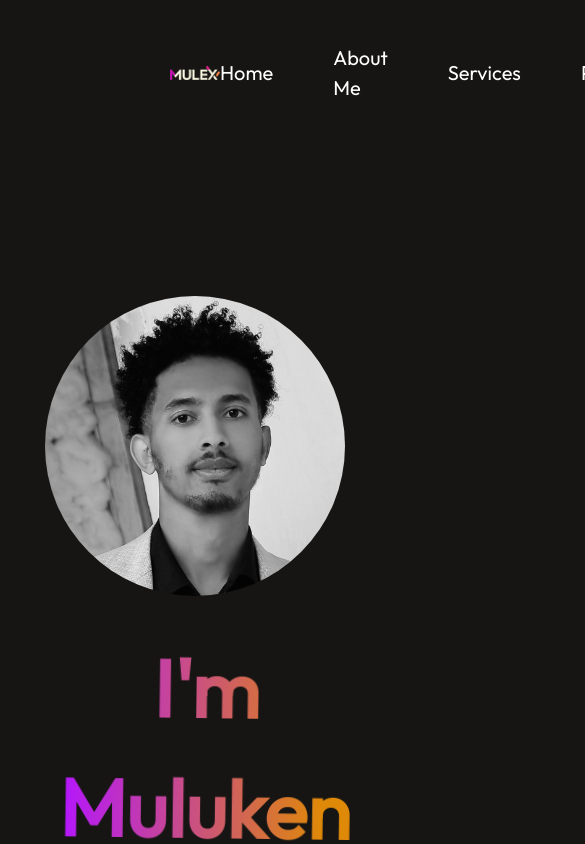
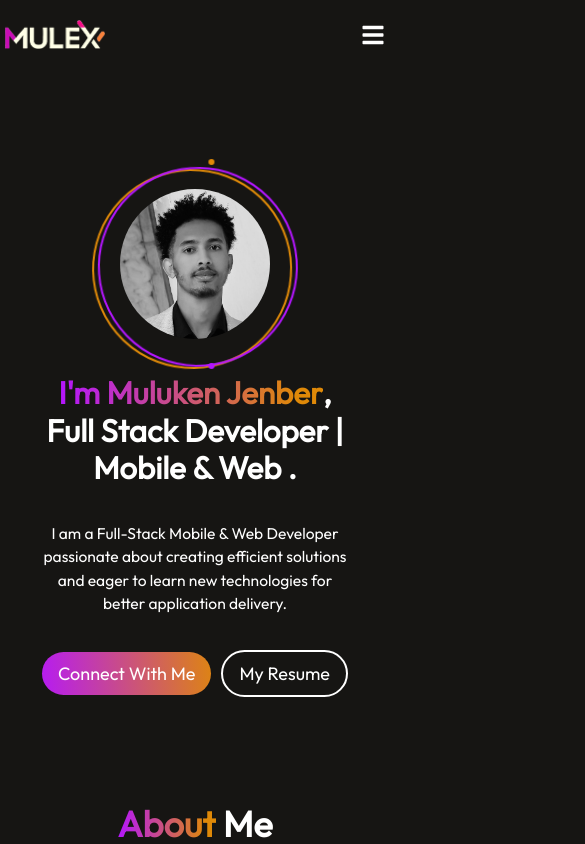
Before and after one commit to muluken0937/My_Portfolio, a React (Vite) app: page /contact in a window 390 px wide. Shown: the top 844 px of the page, 585 px wide, since content can reach past the window. Built offline with nearby package versions, Linux system fonts and the light colour scheme.

Commit message:
allow to addapt differnt screen size both hero and navbar

```diff
--- a/package.json
+++ b/package.json
@@ -14,6 +14,7 @@
     "react": "^19.0.0",
     "react-anchor-link-smooth-scroll": "^1.0.12",
     "react-dom": "^19.0.0",
+    "react-icons": "^5.5.0",
     "react-router-dom": "^6.30.0",
     "tailwindcss": "^4.0.9"
   },
--- a/src/components/Hero/Hero.css
+++ b/src/components/Hero/Hero.css
@@ -1,79 +1,249 @@
-.hero{
+.hero {
     display: flex;
     align-items: center;
     flex-direction: column;
     gap: 35px;
+    padding: 20px;
+    text-align: center;
 }
-.hero img{
-    margin-top: 150px;
+
+.image-container {
+    position: relative;
+    margin-top: 100px;
+    width: 250px;
+    height: 250px;
+}
+
+.hero img {
+    width: 100%;
+    height: 100%;
+    border-radius: 50%;
+    object-fit: cover;
+    position: relative;
+    z-index: 1;
+}
+
+.curve-line {
+    position: absolute;
     width: 300px;
     height: 300px;
+    border: 2px solid #B415FF;
     border-radius: 50%;
-    object-fit: cover;
-}
-.hero h1{
-
-    text-align: center;
-    width: 70%;
-    font-size: 80px;
-    font-weight: 600;
+    top: -25px;
+    left: -25px;
+    z-index: 0;
+    animation: vibrate 2s infinite ease-in-out;
 }
 
+.curve-line-1 {
+    border-color: #DF8908;
+    animation-delay: 0.5s;
+}
 
-.hero h1 span {
+.curve-line-2 {
+    border-color: #B415FF;
+    animation-delay: 1s;
+}
+
+.spot {
+    position: absolute;
+    width: 10px;
+    height: 10px;
+    background-color: #DF8908;
+    border-radius: 50%;
+    z-index: 2;
+    animation: spotMove 4s infinite ease-in-out;
+}
+
+.spot-1 {
+    top: -30px;
+    left: 50%;
+    background-color: #DF8908;
+}
+
+.spot-2 {
+    bottom: -30px;
+    left: 50%;
+    background-color: #B415FF;
+}
+
+.spot-3 {
+    top: 50%;
+    left: -30px;
+    background-color: #DF8908;
+}
+
+.spot-4 {
+    top: 50%;
+    right: -30px;
+    background-color: #B415FF;
+}
+
+@keyframes vibrate {
+    0%, 100% {
+        transform: translate(0, 0) rotate(0deg);
+    }
+    25% {
+        transform: translate(-5px, -5px) rotate(-2deg);
+    }
+    50% {
+        transform: translate(5px, 5px) rotate(2deg);
+    }
+    75% {
+        transform: translate(-5px, 5px) rotate(-2deg);
+    }
+}
+
+@keyframes spotMove {
+    0%, 100% {
+        transform: translateX(0);
+    }
+    25% {
+        transform: translateX(-15px);
+    }
+    50% {
+        transform: translateX(15px);
+    }
+    75% {
+        transform: translateX(-15px);
+    }
+}
+
+.hero h1 {
+    width: 90%;
+    font-size: clamp(40px, 8vw, 80px);
+    font-weight: 600;
+    line-height: 1.2;
+}
+
+.popup-text {
+    display: inline-block;
     background: linear-gradient(270deg, #DF8908 10%, #B415FF 100%);
     background-clip: text;
     -webkit-background-clip: text;
     -webkit-text-fill-color: transparent;
-    display: inline-block;
-    position: relative;
-    animation: waterWave 3s infinite ease-in-out;
 }
 
-@keyframes waterWave {
-    0%, 100% {
-        transform: translateY(0) rotate(0deg);
-    }
-    25% {
-        transform: translateY(-5px) rotate(2deg);
+.popup-text span {
+    display: inline-block;
+    animation: popup 0.5s ease-in-out;
+}
+
+@keyframes popup {
+    0% {
+        transform: scale(0);
     }
     50% {
-        transform: translateY(0) rotate(0deg);
+        transform: scale(1.2);
     }
-    75% {
-        transform: translateY(5px) rotate(-2deg);
+    100% {
+        transform: scale(1);
     }
 }
-.hero p{
-    width: 50%;
-    text-align: center;
-    font-size: 24px;
-    line-height: 40px;
+
+.hero p {
+    width: 90%;
+    font-size: clamp(18px, 4vw, 24px);
+    line-height: 1.5;
 }
-.hero-action{
+
+.hero-action {
     display: flex;
     align-items: center;
-    gap: 25px;
-    font-size: 24px;
+    gap: 20px;
+    font-size: clamp(18px, 4vw, 24px);
     font-weight: 500;
     margin-bottom: 50px;
+    flex-wrap: wrap;
+    justify-content: center;
 }
-.hero-connect{
-    padding: 25px 45px;
+
+.hero-connect {
+    padding: 15px 30px;
     border-radius: 50px;
-    background: linear-gradient(264deg,#DF8908 -5.09% , #B415FF 106.28%);
+    background: linear-gradient(264deg, #DF8908 -5.09%, #B415FF 106.28%);
     cursor: pointer;
+    transition: 0.5s;
+}
 
-}
-.hero-resume{
-    padding: 25px 75px;
+.hero-resume {
+    padding: 15px 30px;
     border-radius: 50px;
     border: 2px solid #FFF;
     cursor: pointer;
+    transition: 0.5s;
 }
-.hero-connect:hover{
-    border: 2px solid #FFF;
+
+.hero-connect:hover {
+    transform: scale(1.05);
 }
-.hero-resume:hover{
-    border-color: #B415FF ;
+
+.hero-resume:hover {
+    border-color: #B415FF;
 }
+
+@media (max-width: 768px) {
+    .image-container {
+        width: 200px;
+        height: 200px;
+    }
+
+    .curve-line {
+        width: 250px;
+        height: 250px;
+    }
+
+    .spot {
+        width: 8px;
+        height: 8px;
+    }
+
+    .hero h1 {
+        font-size: clamp(30px, 8vw, 60px);
+    }
+
+    .hero p {
+        font-size: clamp(16px, 4vw, 20px);
+    }
+
+    .hero-action {
+        gap: 15px;
+    }
+
+    .hero-connect, .hero-resume {
+        padding: 10px 20px;
+    }
+}
+
+@media (max-width: 480px) {
+    .image-container {
+        width: 150px;
+        height: 150px;
+    }
+
+    .curve-line {
+        width: 200px;
+        height: 200px;
+    }
+
+    .spot {
+        width: 6px;
+        height: 6px;
+    }
+
+    .hero h1 {
+        font-size: clamp(24px, 8vw, 40px);
+    }
+
+    .hero p {
+        font-size: clamp(14px, 4vw, 18px);
+    }
+
+    .hero-action {
+        gap: 10px;
+    }
+
+    .hero-connect, .hero-resume {
+        padding: 8px 16px;
+    }
+}
--- a/src/components/Hero/Hero.jsx
+++ b/src/components/Hero/Hero.jsx
@@ -1,21 +1,44 @@
-import React from "react";
+import React, { useEffect, useState } from "react";
 import "./Hero.css";
 import profile from "../../assets/profile.jpg";
 
 const Hero = () => {
+  const [text, setText] = useState("");
+  const fullText = "I'm Muluken Jenber";
+
+  useEffect(() => {
+    let currentIndex = 0;
+    const interval = setInterval(() => {
+      if (currentIndex <= fullText.length) {
+        setText(fullText.slice(0, currentIndex));
+        currentIndex++;
+      } else {
+        clearInterval(interval);
+      }
+    }, 100); // Adjust speed here (100ms per letter)
+    return () => clearInterval(interval);
+  }, [fullText]);
+
   return (
     <div className="hero">
-      <img src={profile} alt="muluken" />
+      <div className="image-container">
+        <img src={profile} alt="muluken" />
+        <div className="curve-line curve-line-1"></div>
+        <div className="curve-line curve-line-2"></div>
+        <div className="spot spot-1"></div>
+        <div className="spot spot-2"></div>
+
+      </div>
 
       <h1>
-        <span>I'm Muluken Jenber</span>, Full Stack Developer | Mobile & Web .
+        <span className="popup-text">{text}</span>, Full Stack Developer | Mobile & Web .
       </h1>
 
       <p>
-        I'm a Full-Stack Mobile & Web Developer, passionate about building
-        creative and efficient solutions. Always eager to learn new technologies
-        and improve my skills to deliver better applications.
+      I am a Full-Stack Mobile & Web Developer passionate about creating efficient solutions and eager to learn
+      new technologies for better application delivery.
       </p>
+
 
       <div className="hero-action">
         <div className="hero-connect">Connect With Me</div>
--- a/src/components/Navbar/Navbar.css
+++ b/src/components/Navbar/Navbar.css
@@ -1,26 +1,116 @@
-.navbar{
+.navbar {
     display: flex;
     align-items: center;
     justify-content: space-between;
-    margin: 20px 170px;
+    margin: 20px 10%;
+    padding: 10px 0;
+    position: relative;
 }
-.nav-menu{
+
+.nav-menu {
     display: flex;
     align-items: center;
     list-style: none;
-    gap: 60px;
-    font-size: 20px;
+    gap: 40px;
+    font-size: 18px;
+}
 
-
-}
-.nav-connect{
-    padding: 20px 40px;
+.nav-connect {
+    padding: 15px 30px;
     border-radius: 50px;
-    background: linear-gradient(267deg,#da7c25 0.36%, #B923E1 102.06%);
-    font-size: 22px;
+    background: linear-gradient(267deg, #da7c25 0.36%, #B923E1 102.06%);
+    font-size: 18px;
     cursor: pointer;
     transition: 0.5s;
 }
-.nav-connect:hover{
-     transform: scale(1.05);
+
+.nav-connect:hover {
+    transform: scale(1.05);
 }
+
+.nav-hamburger {
+    display: none;
+    cursor: pointer;
+    font-size: 24px;
+    color: #fff;
+}
+
+@media (max-width: 1200px) {
+    .navbar {
+        margin: 20px 5%;
+    }
+
+    .nav-menu {
+        gap: 30px;
+        font-size: 16px;
+    }
+
+    .nav-connect {
+        padding: 12px 25px;
+        font-size: 16px;
+    }
+}
+
+@media (max-width: 992px) {
+    .navbar {
+        margin: 20px 20px;
+    }
+
+    .nav-menu {
+        gap: 20px;
+        font-size: 14px;
+    }
+
+    .nav-connect {
+        padding: 10px 20px;
+        font-size: 14px;
+    }
+}
+
+@media (max-width: 768px) {
+    .navbar {
+        margin: 20px 10px;
+    }
+
+    .nav-menu {
+        display: none;
+        flex-direction: column;
+        gap: 15px;
+        font-size: 16px;
+        position: absolute;
+        top: 60px;
+        right: 20px;
+        background: #1f1f1f;
+        padding: 20px;
+        border-radius: 10px;
+        z-index: 1000;
+    }
+
+    .nav-menu.active {
+        display: flex;
+    }
+
+    .nav-connect {
+        display: none;
+    }
+
+    .nav-hamburger {
+        display: block;
+    }
+}
+
+@media (max-width: 480px) {
+    .navbar {
+        margin: 10px 5px;
+    }
+
+    .nav-menu {
+        gap: 10px;
+        font-size: 14px;
+    }
+
+    .nav-connect {
+        padding: 8px 16px;
+        font-size: 14px;
+    }
+}
--- a/src/components/Navbar/Navbar.jsx
+++ b/src/components/Navbar/Navbar.jsx
@@ -1,31 +1,22 @@
-// import { Link } from 'react-router-dom';
-// import './Navbar.css'
-// function Navbar() {
-//   return (
-//     <nav className="bg-blue-600 text-white py-4">
-//       <div className="container mx-auto flex justify-between items-center">
-//         <h1 className="text-2xl font-bold">My Portfolio</h1>
-//         <div className="space-x-6">
-//           <Link to="/" className="hover:text-gray-300">Home</Link>
-//           <Link to="/about" className="hover:text-gray-300">About</Link>
-//           <Link to="/projects" className="hover:text-gray-300">Projects</Link>
-//           <Link to="/contact" className="hover:text-gray-300">Contact</Link>
-//         </div>
-//       </div>
-//     </nav>
-//   );
-// }
-
-// export default Navbar;
-import React from 'react'
-import './Navbar.css'
-import logo from '../../assets/logo.png'
+import React, { useState } from 'react';
+import './Navbar.css';
+import logo from '../../assets/logo.png';
+import { FaBars, FaTimes } from 'react-icons/fa'; // Import icons from react-icons
 
 const Navbar = () => {
+  const [menuOpen, setMenuOpen] = useState(false);
+
+  const toggleMenu = () => {
+    setMenuOpen(!menuOpen);
+  };
+
   return (
     <div className='navbar'>
       <img src={logo} alt='mulex' style={{ width: '100px', height: 'auto' }} />
-      <ul className="nav-menu">
+      <div className='nav-hamburger' onClick={toggleMenu}>
+        {menuOpen ? <FaTimes /> : <FaBars />} {/* Toggle between icons */}
+      </div>
+      <ul className={`nav-menu ${menuOpen ? 'active' : ''}`}>
         <li>Home</li>
         <li>About Me</li>
         <li>Services</li>
@@ -34,7 +25,7 @@ const Navbar = () => {
       </ul>
       <div className="nav-connect">Connect With Me</div>
     </div>
-  )
-}
+  );
+};
 
-export default Navbar
+export default Navbar;
```
Also changed, not shown: 1 other file (tests, documents, lock files or other folders).
